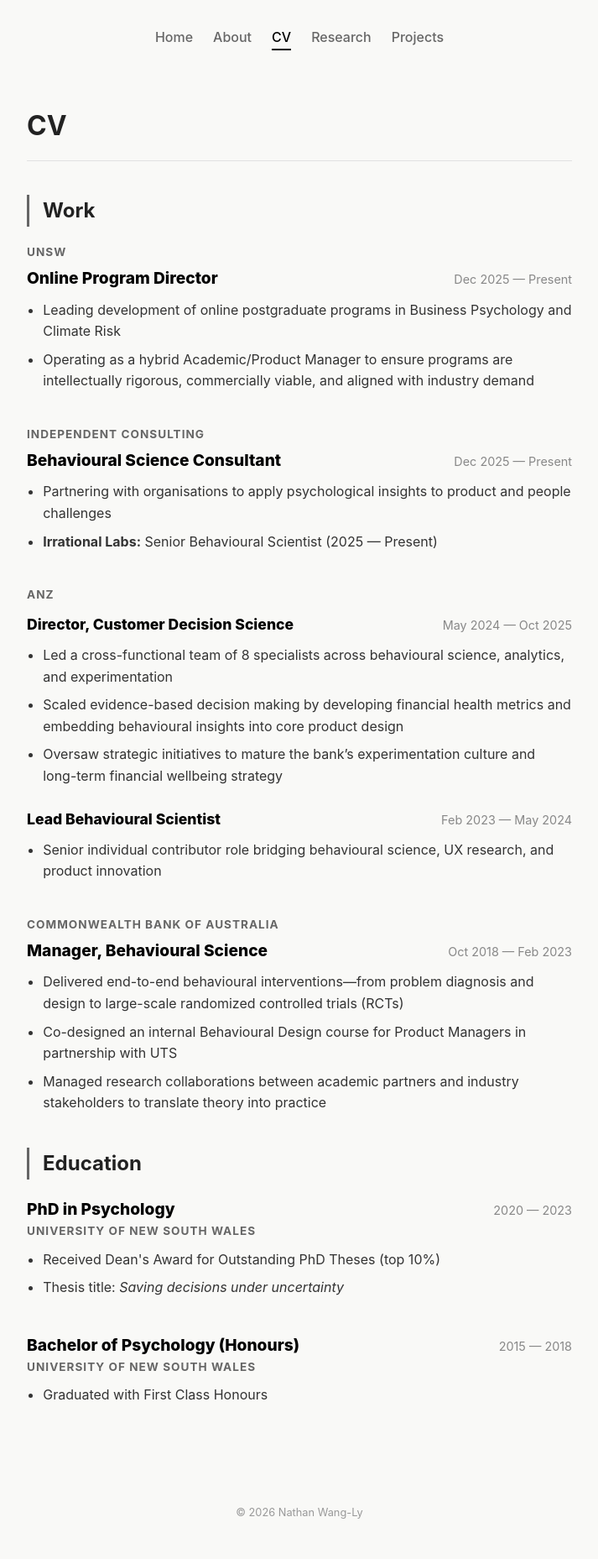
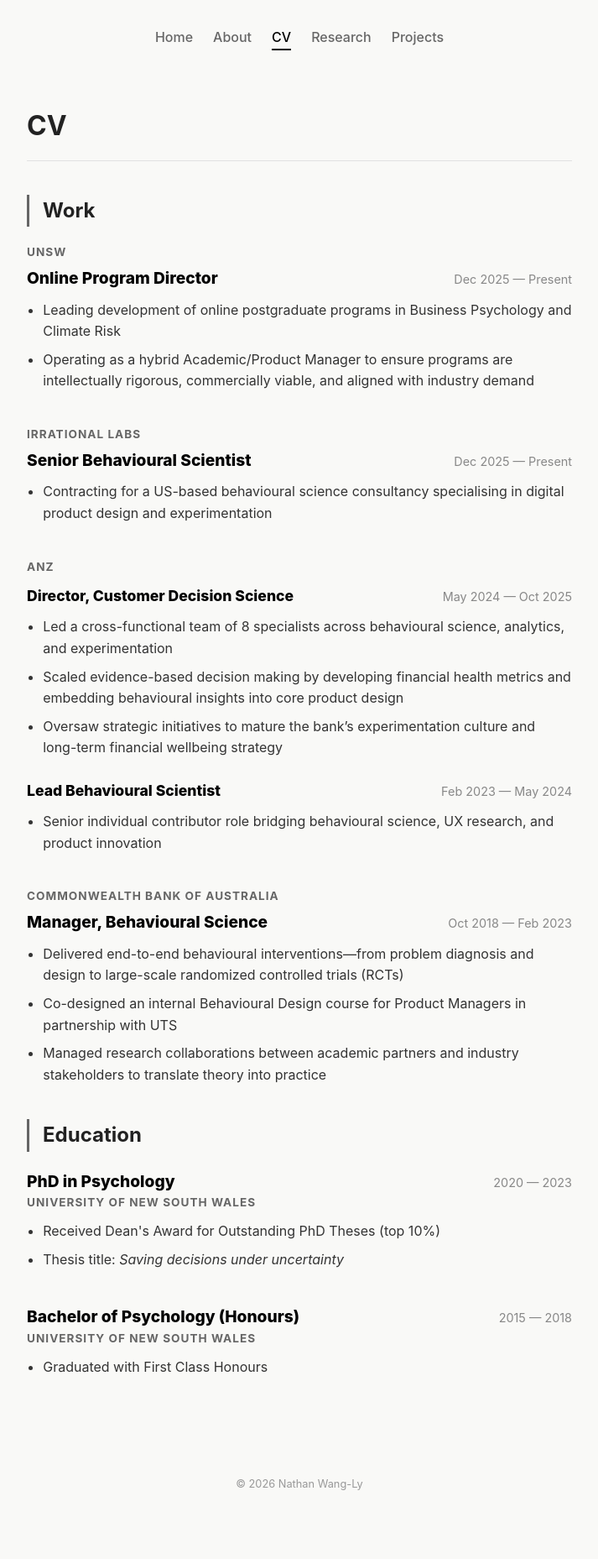
Before and after one commit to nathanwangly/nathanwangly.github.io, a Jekyll site: the page built from cv.md, in a window 1280 px wide. Shown: the whole page at 84% size, without its empty margins (283-996 px from the left). Built offline with Jekyll 4.4.1, drawn with Linux system fonts in a browser that asks for light colours; after the commit the page ends 1823 px from its top, so only the background shows below that.

Commit message:
Update CV experience

```diff
--- a/_data/experience.yml
+++ b/_data/experience.yml
@@ -7,13 +7,12 @@ work:
     - Leading development of online postgraduate programs in Business Psychology and Climate Risk
     - Operating as a hybrid Academic/Product Manager to ensure programs are intellectually rigorous, commercially viable, and aligned with industry demand
 
-- title: Behavioural Science Consultant
-  company: Independent Consulting
+- title: Senior Behavioural Scientist
+  company: Irrational Labs
   years: Dec 2025 — Present
   date_end: 9999
   description:
-    - Partnering with organisations to apply psychological insights to product and people challenges
-    - <b>Irrational Labs:</b> Senior Behavioural Scientist (2025 — Present)
+    - Contracting for a US-based behavioural science consultancy specialising in digital product design and experimentation
 
 - company: ANZ
   date_end: 2025
--- a/assets/css/main.css
+++ b/assets/css/main.css
@@ -20,7 +20,7 @@ body {
   display: flex;
   justify-content: center;
   gap: 1.5rem;
-1}
+}
 
 .nav-link {
   text-decoration: none;
```
